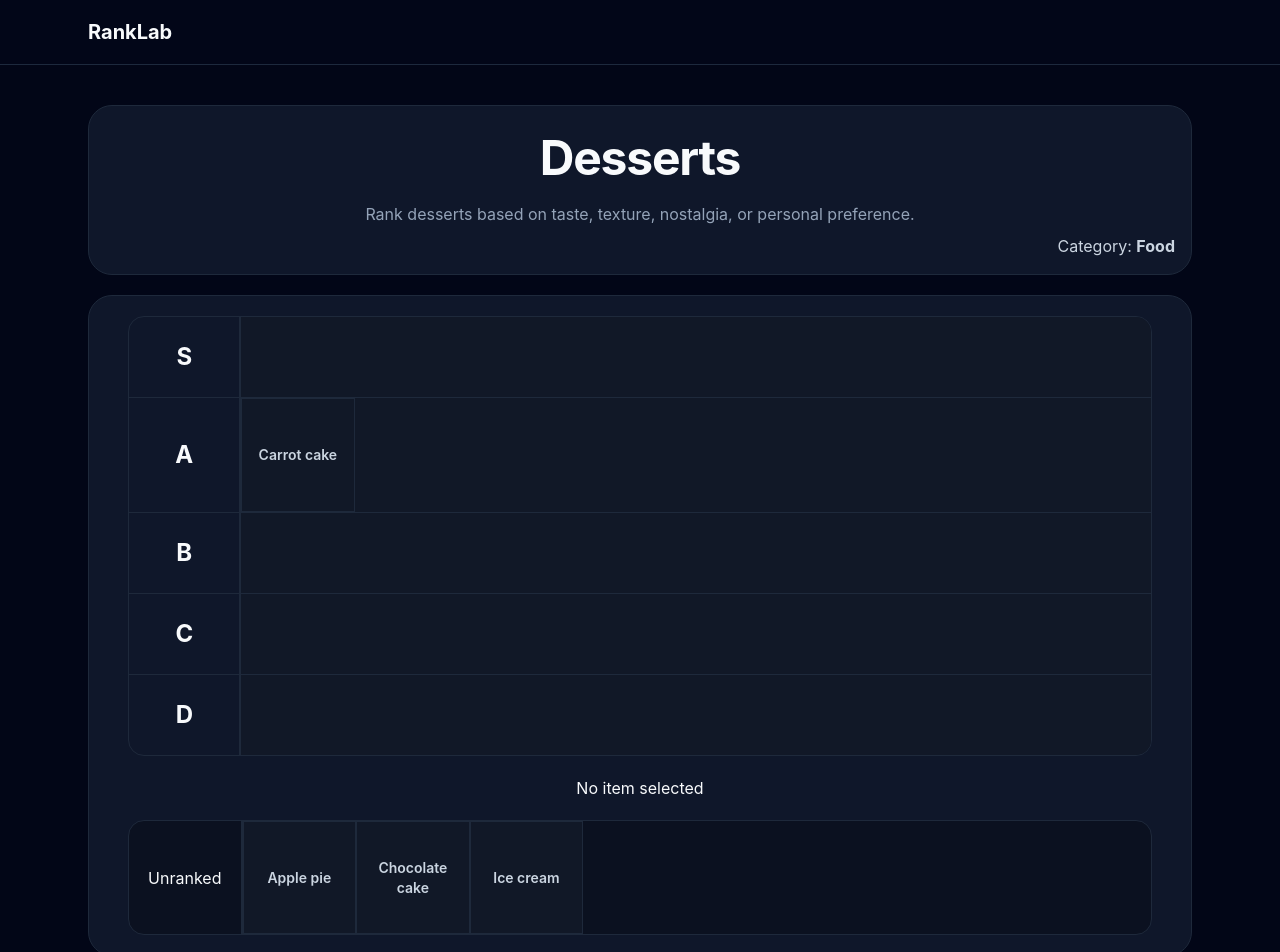
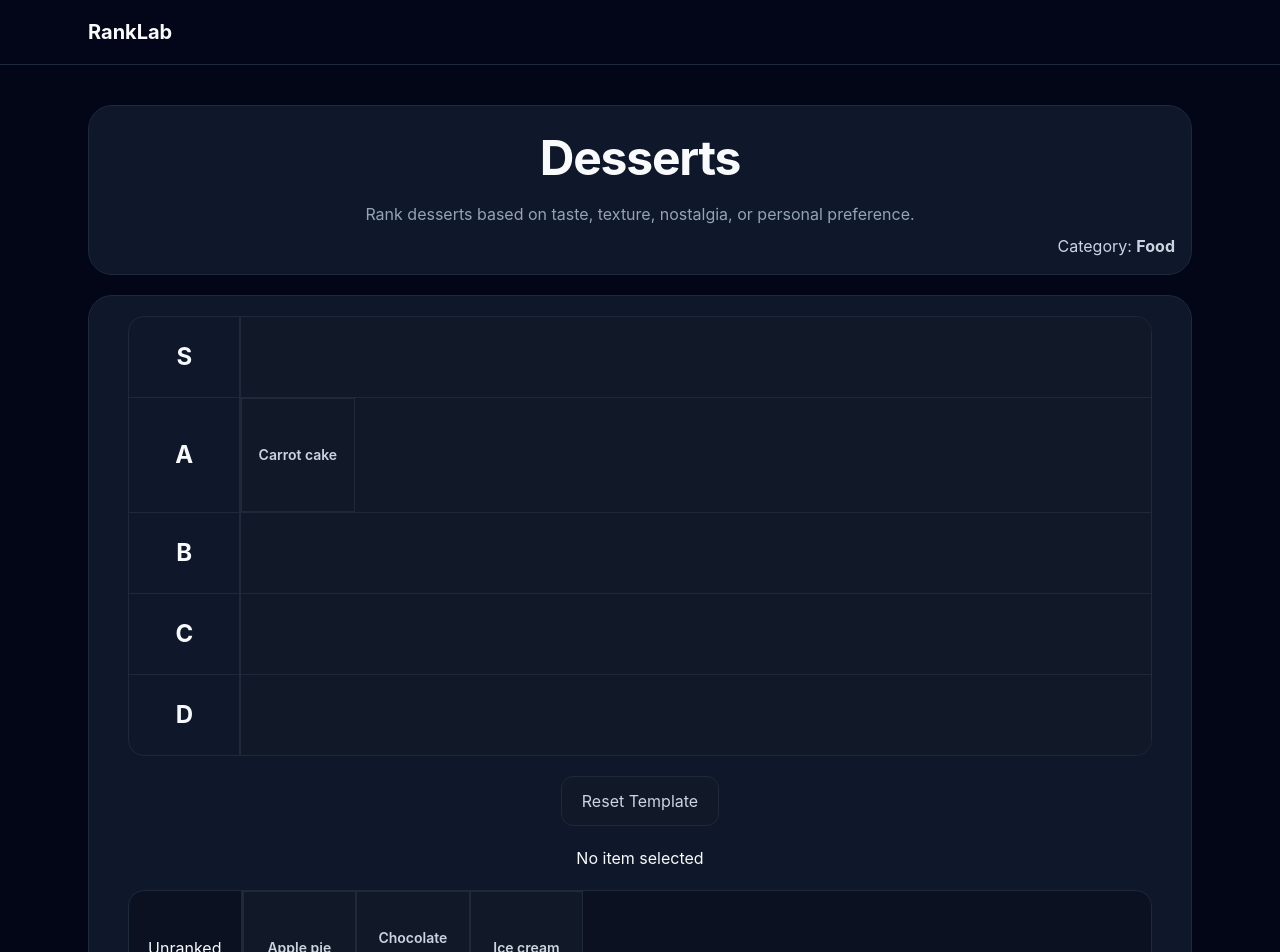
Before and after one commit to SantiG11/ranklab, a React (Vite) app: page /templates/desserts in a window 1280 px wide. Shown: the top 952 px of the page. Built offline with nearby package versions, Linux system fonts and the light colour scheme.

Commit message:
Reset template button added

```diff
--- a/src/pages/TemplateRankingPage.tsx
+++ b/src/pages/TemplateRankingPage.tsx
@@ -95,6 +95,12 @@ function TemplateRankingEditor({ template }: { template: Template }) {
     setSelectedTierId(null);
   }
 
+  function resetTemplate() {
+    setTiers(template.tiers);
+    setUnrankedItems(template.unrankedItems);
+    setSelectedItemId(null);
+    setSelectedItemId(null);
+  }
   return (
     <main className="app-page">
       <div className="app-container flex flex-col gap-5 py-10">
@@ -128,6 +134,13 @@ function TemplateRankingEditor({ template }: { template: Template }) {
             ))}
           </div>
 
+          <button
+            onClick={() => resetTemplate()}
+            className="app-button-secondary"
+          >
+            Reset Template
+          </button>
+
           {selectedItemId ? (
             <p>Selected item: {selectedItemId}</p>
           ) : (
```
